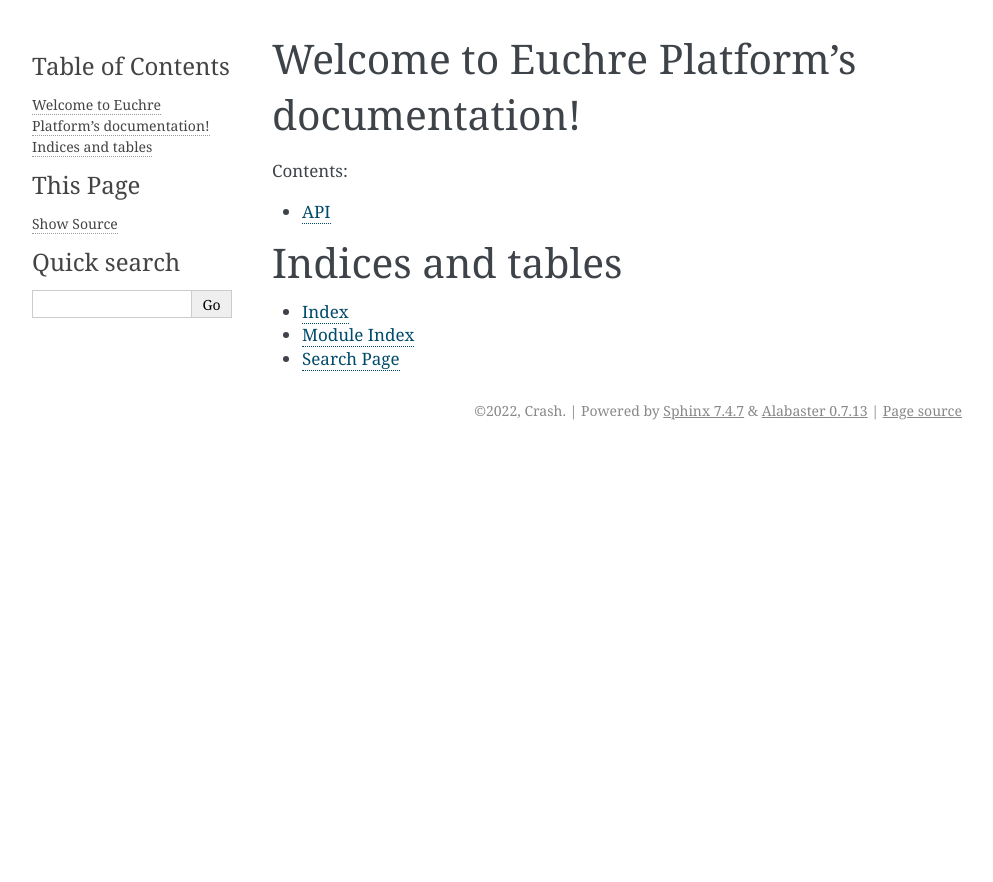
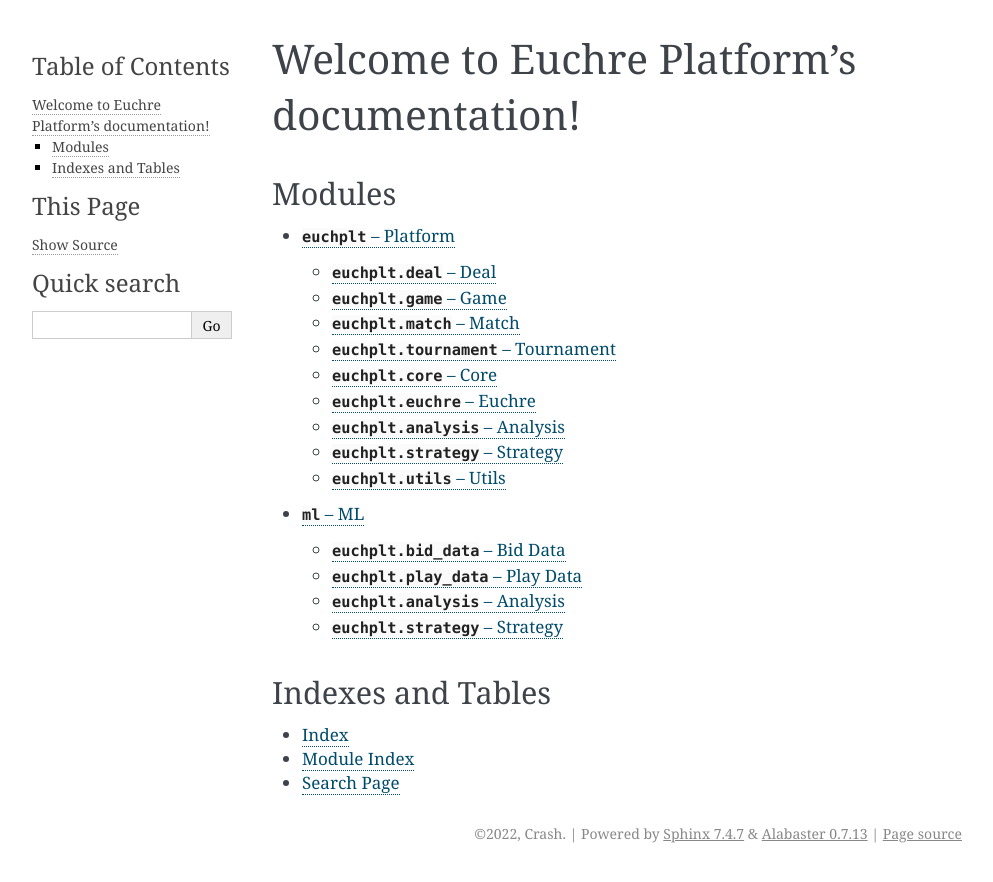
Before and after one commit to crashka/euchre-plt, a Sphinx documentation site: the page built from docs/index.rst, in a window 1280 px wide. Shown: the top 882 px of the page, without its empty margins (148-1141 px from the left). Built offline with Sphinx 7.4.7, drawn with Linux system fonts in a browser that asks for light colours.

Commit message:
automodule documentation for euchplt and ml

```diff
--- a/docs/api.rst
+++ /dev/null
@@ -1,9 +0,0 @@
-API
-===
-
-.. autosummary::
-   :recursive:
-   :toctree: generated
-
-   euchplt
-   ml
--- /dev/null
+++ b/docs/euchplt.rst
@@ -0,0 +1,67 @@
+:mod:`euchplt` -- Platform
+--------------------------
+
+:mod:`euchplt.deal` -- Deal
+^^^^^^^^^^^^^^^^^^^^^^^^^^^
+
+.. automodule:: euchplt.deal
+   :members:
+   :show-inheritance:
+
+:mod:`euchplt.game` -- Game
+^^^^^^^^^^^^^^^^^^^^^^^^^^^
+
+.. automodule:: euchplt.game
+   :members:
+   :show-inheritance:
+
+:mod:`euchplt.match` -- Match
+^^^^^^^^^^^^^^^^^^^^^^^^^^^^^
+
+.. automodule:: euchplt.match
+   :members:
+   :show-inheritance:
+
+:mod:`euchplt.tournament` -- Tournament
+^^^^^^^^^^^^^^^^^^^^^^^^^^^^^^^^^^^^^^^
+
+.. automodule:: euchplt.tournament
+   :members:
+   :show-inheritance:
+
+:mod:`euchplt.core` -- Core
+^^^^^^^^^^^^^^^^^^^^^^^^^^^
+
+.. automodule:: euchplt.core
+   :members:
+   :show-inheritance:
+
+:mod:`euchplt.euchre` -- Euchre
+^^^^^^^^^^^^^^^^^^^^^^^^^^^^^^^
+
+.. automodule:: euchplt.euchre
+   :members:
+   :show-inheritance:
+
+:mod:`euchplt.analysis` -- Analysis
+^^^^^^^^^^^^^^^^^^^^^^^^^^^^^^^^^^^
+
+.. automodule:: euchplt.analysis
+   :members:
+   :imported-members:
+   :show-inheritance:
+
+:mod:`euchplt.strategy` -- Strategy
+^^^^^^^^^^^^^^^^^^^^^^^^^^^^^^^^^^^
+
+.. automodule:: euchplt.strategy
+   :members:
+   :imported-members:
+   :show-inheritance:
+
+:mod:`euchplt.utils` -- Utils
+^^^^^^^^^^^^^^^^^^^^^^^^^^^^^
+
+.. automodule:: euchplt.utils
+   :members:
+   :show-inheritance:
--- a/docs/index.rst
+++ b/docs/index.rst
@@ -6,15 +6,17 @@
 Welcome to Euchre Platform's documentation!
 ===========================================
 
+Modules
+-------
+
 .. toctree::
    :maxdepth: 2
-   :caption: Contents:
 
-   api
+   euchplt
+   ml
 
-
-Indices and tables
-==================
+Indexes and Tables
+------------------
 
 * :ref:`genindex`
 * :ref:`modindex`
--- /dev/null
+++ b/docs/ml.rst
@@ -0,0 +1,36 @@
+:mod:`ml` -- ML
+---------------
+
+.. toctree::
+   :maxdepth: 2
+   :caption: Contents:
+
+:mod:`euchplt.bid_data` -- Bid Data
+^^^^^^^^^^^^^^^^^^^^^^^^^^^^^^^^^^^
+
+.. automodule:: ml.bid_data
+   :members:
+   :show-inheritance:
+
+:mod:`euchplt.play_data` -- Play Data
+^^^^^^^^^^^^^^^^^^^^^^^^^^^^^^^^^^^^^
+
+.. automodule:: ml.play_data
+   :members:
+   :show-inheritance:
+
+:mod:`euchplt.analysis` -- Analysis
+^^^^^^^^^^^^^^^^^^^^^^^^^^^^^^^^^^^
+
+.. automodule:: ml.analysis
+   :members:
+   :imported-members:
+   :show-inheritance:
+
+:mod:`euchplt.strategy` -- Strategy
+^^^^^^^^^^^^^^^^^^^^^^^^^^^^^^^^^^^
+
+.. automodule:: ml.strategy
+   :members:
+   :imported-members:
+   :show-inheritance:
```
Also changed, not shown: 2 other files.
